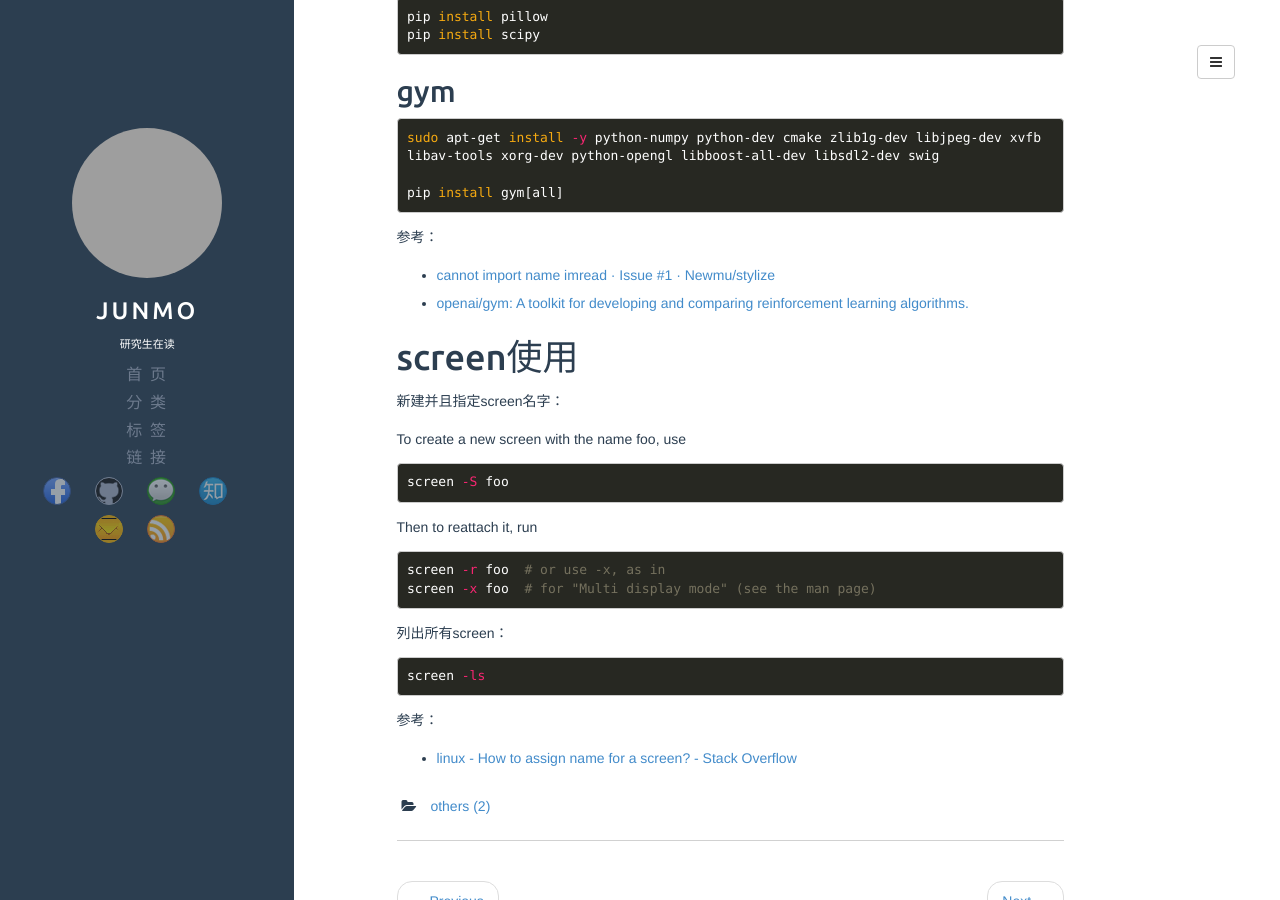
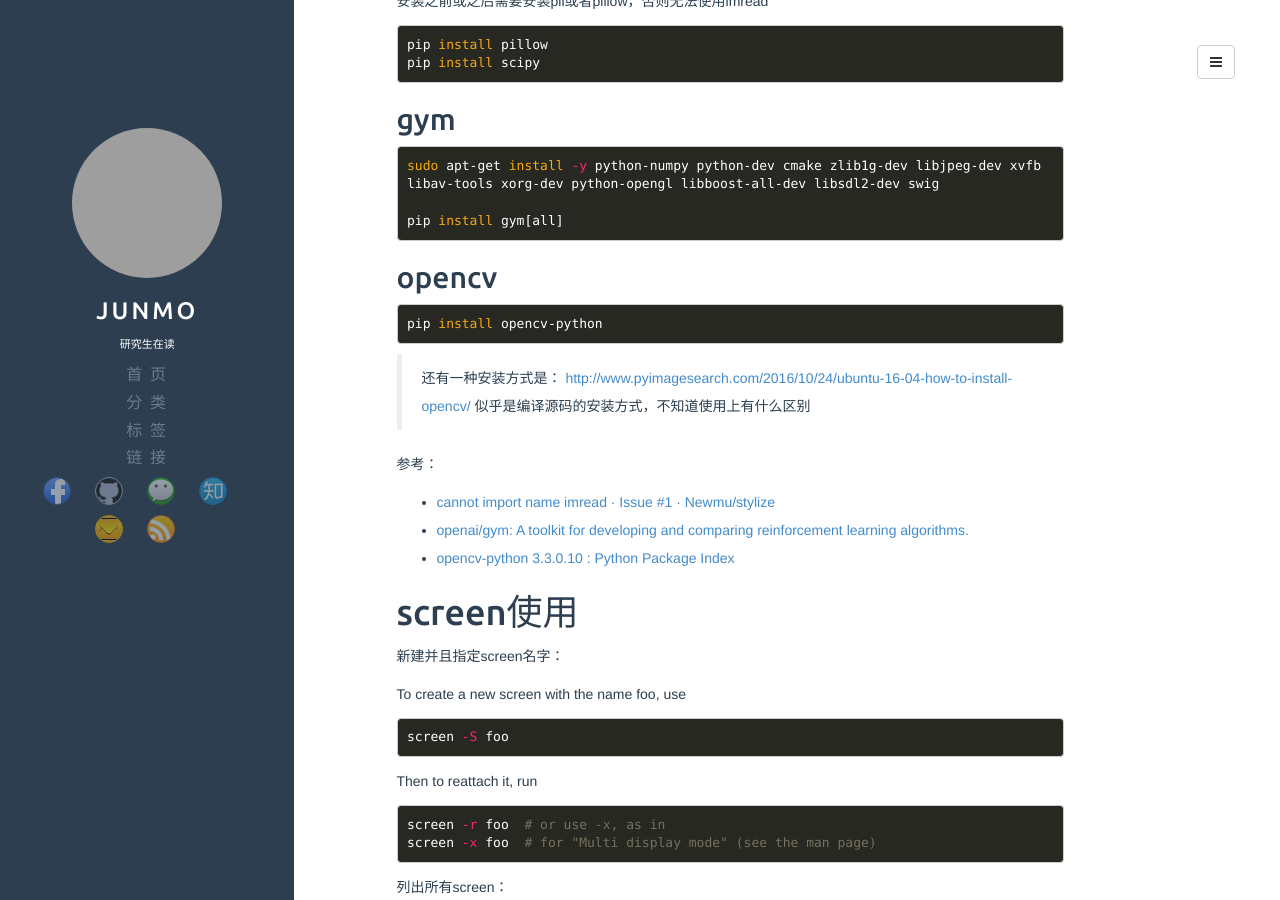
Before and after one commit to junmo1215/junmo1215.github.io, a Jekyll site: the page built from _posts/others/2017-05-07-Memo-Usage-of-Ubuntu.md, in a window 1280 px wide and 900 px high, scrolled down 4778 px. Built offline with Jekyll 4.4.1, drawn with Linux system fonts in a browser that asks for light colours; comment, search, counter and statistics services are not loaded; grey boxes are pictures that could not be loaded.

Commit message:
add opencv install guide

````diff
--- a/_posts/others/2017-05-07-Memo-Usage-of-Ubuntu.md
+++ b/_posts/others/2017-05-07-Memo-Usage-of-Ubuntu.md
@@ -141,9 +141,18 @@ sudo apt-get install -y python-numpy python-dev cmake zlib1g-dev libjpeg-dev xvf
 pip install gym[all]
 ```
 
+## opencv
+
+``` sh
+pip install opencv-python
+```
+
+> 还有一种安装方式是： <http://www.pyimagesearch.com/2016/10/24/ubuntu-16-04-how-to-install-opencv/> 似乎是编译源码的安装方式，不知道使用上有什么区别
+
 参考：
 - [cannot import name imread · Issue #1 · Newmu/stylize](https://github.com/Newmu/stylize/issues/1)
 - [openai/gym: A toolkit for developing and comparing reinforcement learning algorithms.](https://github.com/openai/gym#installing-everything)
+- [opencv-python 3.3.0.10 : Python Package Index](https://pypi.python.org/pypi/opencv-python)
 
 # screen使用
 
````
